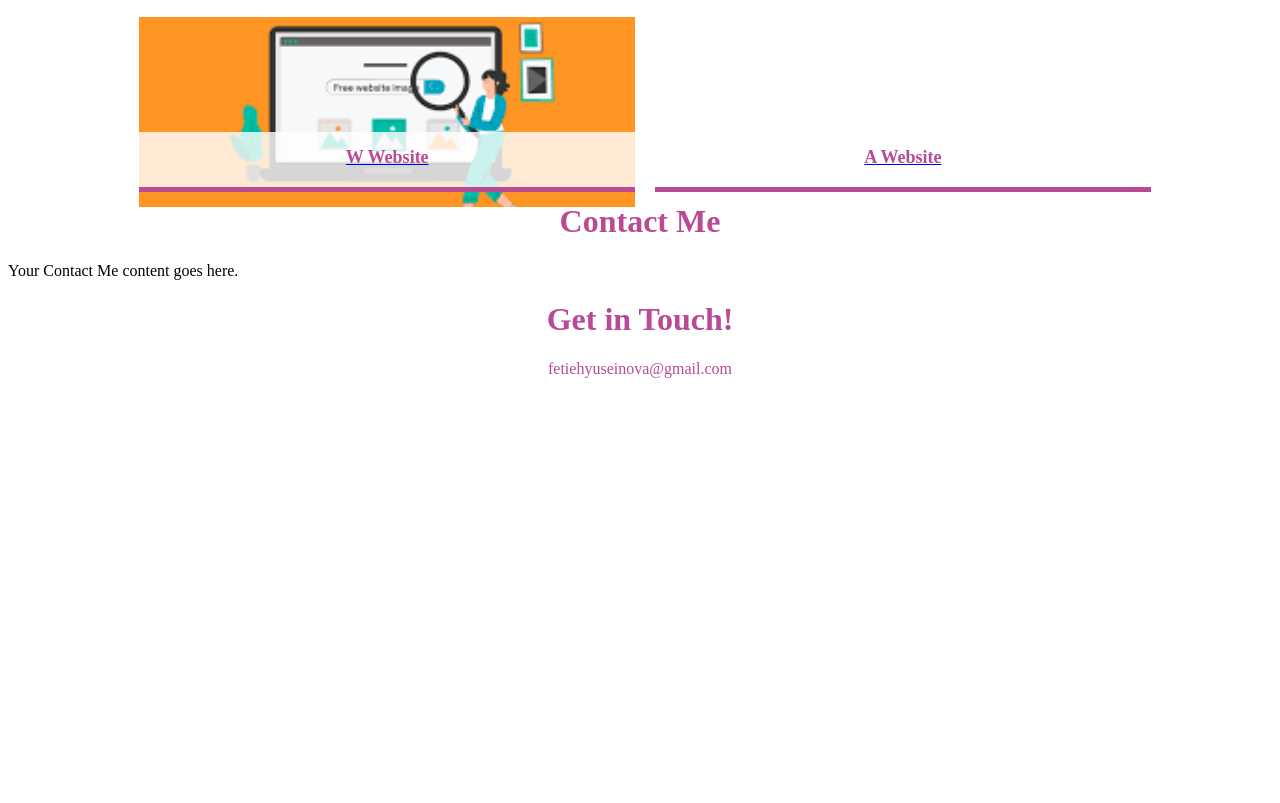
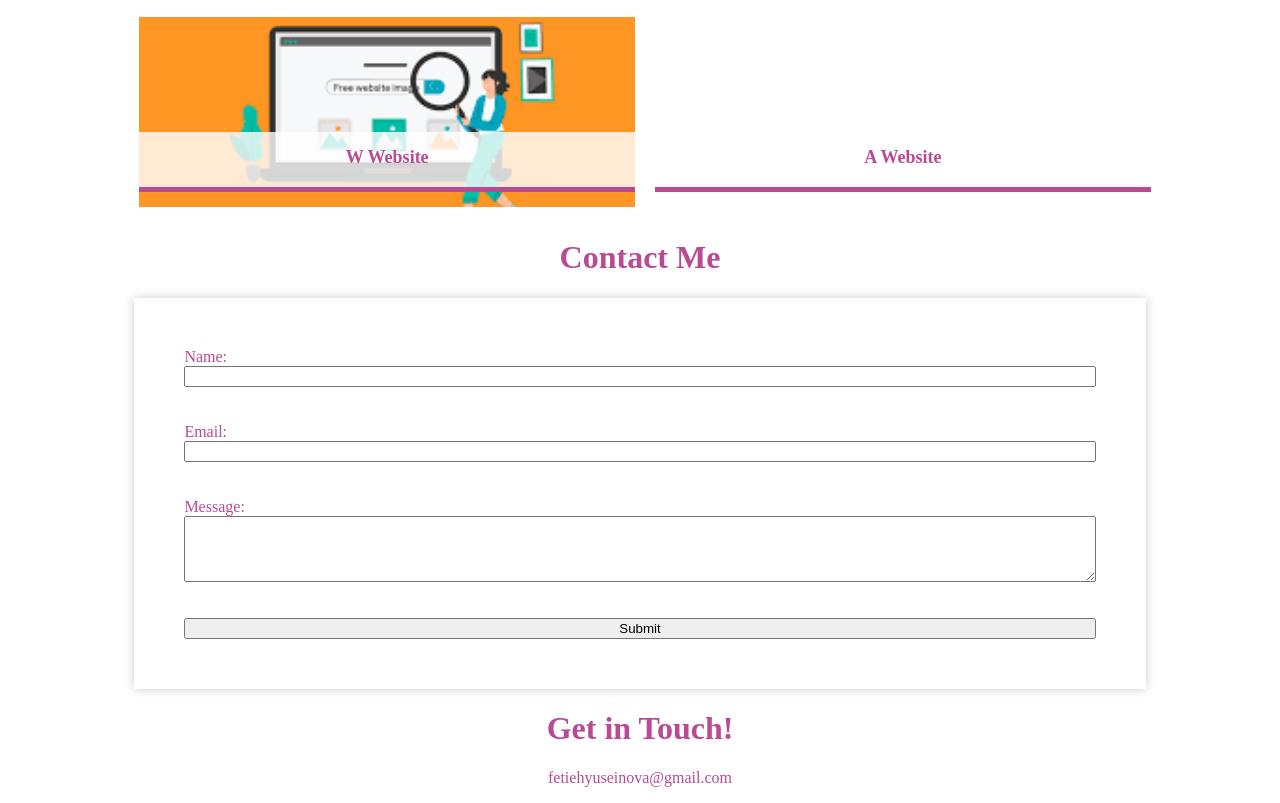
Before and after one commit to fetieh/Fetie_Portfolio, a plain HTML site: page portfolio.html in a window 1280 px wide. Shown: the part 1215-2018 px from the top of the page. Before the commit the page ends 1609 px from the top, so only its background shows below. Drawn offline with Linux system fonts and the light colour scheme.

Commit message:
tex-deco removed, contact us formed added and styled

```diff
--- a/assets/css/style.css
+++ b/assets/css/style.css
@@ -73,8 +73,25 @@ h2 {
   height: 25px;
   color: rgb(185, 74, 148);
   font-size: 18px;
-  border-bottom: 5px solid rgb(185, 74, 148) ;
+  border-bottom: 5px solid rgb(185, 74, 148)
+
 }
+
+form {
+  color:rgb(185, 74, 148);
+  padding: 50px;
+  box-shadow: 0 0 10px rgba(0, 0, 0, 0.2);
+  margin: 0px 10%;
+  display: flex;
+  justify-content: center;
+  flex-flow: column nowrap;
+
+}
+
+#MyWorks a {
+  text-decoration: none;
+}
+
 /* Grid CSS */
 
 
--- a/portfolio.html
+++ b/portfolio.html
@@ -43,10 +43,26 @@
             <a href="http://www.google.com" target="_blank" rel="noopener noreferrer"><h2>A Website  </h2></a>  </div>
           </section>
 
+<br>
+<br>
+
 
         <div id="ContactMe">
           <h1>Contact Me</h1>
-          <p>Your Contact Me content goes here.</p>
+
+<form  action="submit_form.php" method="post">
+  <label for="name">Name:</label>
+  <input type="text" id="name" name="name" required><br><br>
+
+  <label for="email">Email:</label>
+  <input type="email" id="email" name="email" required><br><br>
+
+  <label for="message">Message:</label>
+  <textarea id="message" name="message" rows="4" required></textarea><br><br>
+
+  <input type="submit" value="Submit">
+</form>
+</section>
         </div>
       </div>
 
```
